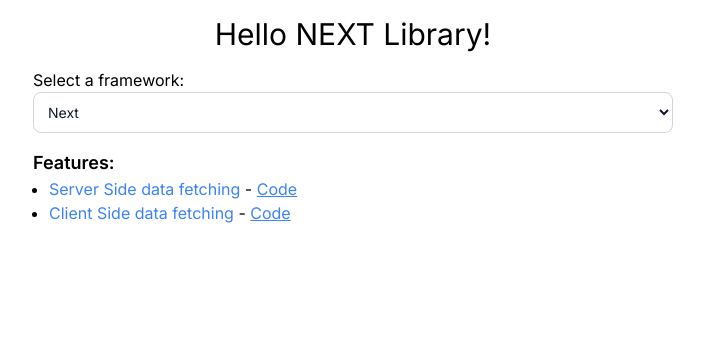
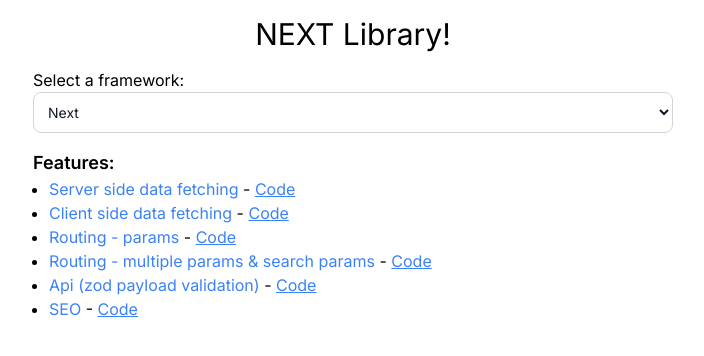
Before and after one commit to fahim041/library, a Next.js app: page / in a window 1280 px wide. Shown: the top 356 px of the page, without its empty margins (287-991 px from the left). Built offline with nearby package versions, Linux system fonts and the light colour scheme.

Commit message:
next features added in app ds & bug fixes

```diff
--- a/app/next/routing/products/[[...slug]]/page.tsx
+++ b/app/next/routing/products/[[...slug]]/page.tsx
@@ -5,7 +5,7 @@
 
 export default function ProductPage({ params: { slug }, searchParams: {sort} }: Props) {
   return <>
-  <div>Product Page {slug}</div>
+  <div>Product Page: {slug.map(e => <span key={e}>{e}{', '}</span>)}</div>
   <div>Sort order: {sort}</div>
   </> ;
 }
--- a/app/page.tsx
+++ b/app/page.tsx
@@ -3,7 +3,7 @@
 export default function Page() {
   return (
     <>
-      <div className="text-3xl p-4 flex justify-center items-center">Hello NEXT Library!</div>
+      <div className="text-3xl p-4 flex justify-center items-center">NEXT Library!</div>
       <div className="flex justify-center items-center">
         <HomePage />
       </div>
--- a/app/struct.ts
+++ b/app/struct.ts
@@ -18,16 +18,40 @@
     features: [
       {
         id: 1,
-        name: 'Server Side data fetching',
+        name: 'Server side data fetching',
         url: '/next/data-fetching/server/users',
         code: 'https://github.com/fahim041/library/tree/main/app/next/data-fetching/server',
       },
       {
         id: 2,
-        name: 'Client Side data fetching',
+        name: 'Client side data fetching',
         url: '/next/data-fetching/client/users',
         code: 'https://github.com/fahim041/library/tree/main/app/next/data-fetching/client',
       },
+      {
+        id: 3,
+        name: 'Routing - params',
+        url: '/next/routing/users',
+        code: 'https://github.com/fahim041/library/tree/main/app/next/routing/users'
+      },
+      {
+        id: 4,
+        name: 'Routing - multiple params & search params',
+        url: '/next/routing/products/tech/apple/iphone?sort=price',
+        code: 'https://github.com/fahim041/library/tree/main/app/next/routing/products/%5B%5B...slug%5D%5D'
+      },
+      {
+        id: 5,
+        name: 'Api (zod payload validation)',
+        url: '/next/api/users',
+        code: 'https://github.com/fahim041/library/tree/main/app/next/api/users'
+      },
+      {
+        id: 6,
+        name: 'SEO',
+        url: '/next/seo',
+        code: 'https://github.com/fahim041/library/tree/main/app/next/seo'
+      }
     ],
   },
   {
```
